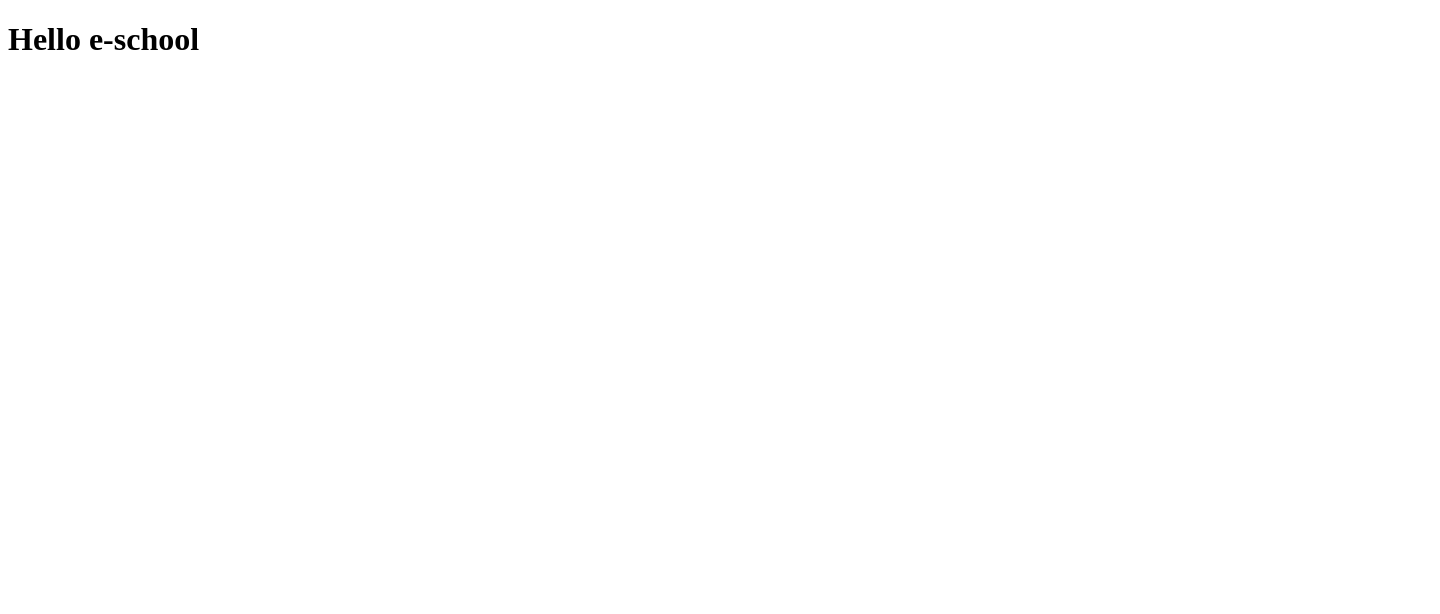
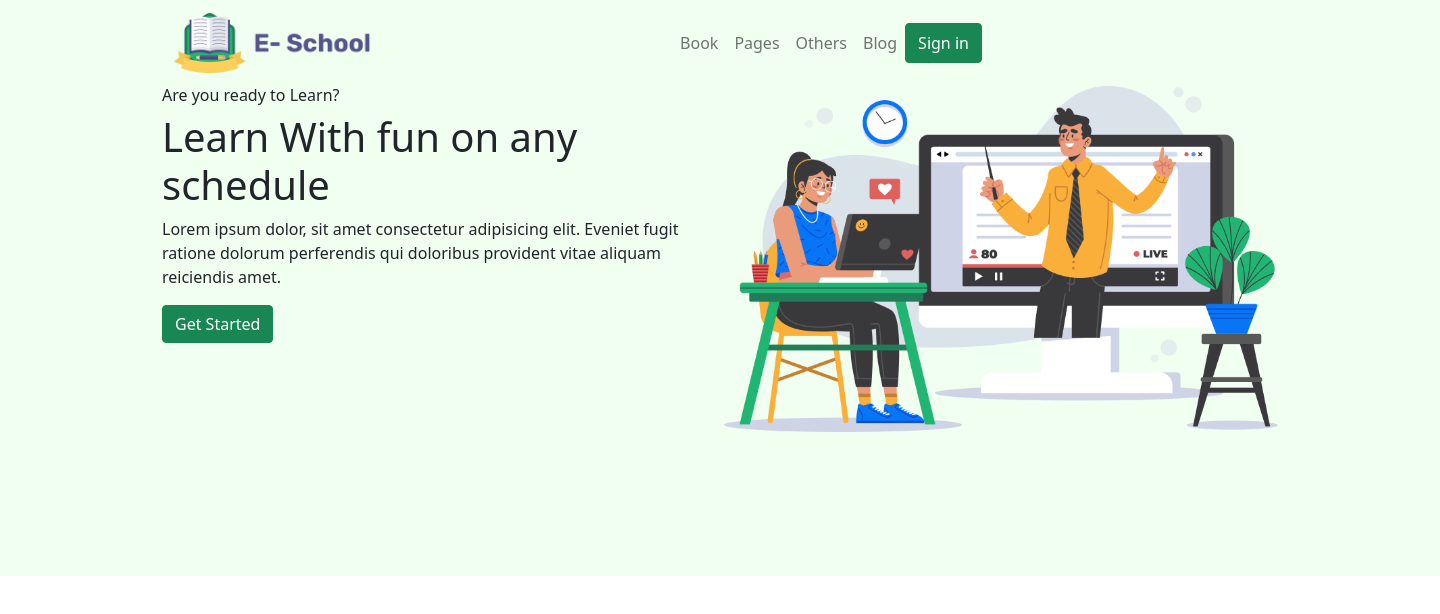
Before and after one commit to arifislamfx/e-school, a plain HTML site: page index.html in a window 1280 px wide. Shown: the whole page, 1440 px wide, since content can reach past the window. Drawn offline with nearby package versions, Linux system fonts and the light colour scheme.

Commit message:
done html header section

```diff
--- a/index.html
+++ b/index.html
@@ -4,9 +4,79 @@
     <meta charset="UTF-8">
     <meta http-equiv="X-UA-Compatible" content="IE=edge">
     <meta name="viewport" content="width=device-width, initial-scale=1.0">
-    <title>E-school Assignment</title>
+    <title>School Assignment</title>
+
+    <link rel="shortcut icon" href="img/favicon.ico" type="image/x-icon">
+
+    <!-- Bootstrap CSS -->
+    <link href="https://cdn.jsdelivr.net/npm/bootstrap@5.0.0-beta2/dist/css/bootstrap.min.css" rel="stylesheet" integrity="sha384-BmbxuPwQa2lc/FVzBcNJ7UAyJxM6wuqIj61tLrc4wSX0szH/Ev+nYRRuWlolflfl" crossorigin="anonymous">
+
+    <!-- Goole fonts -->
+    <link rel="preconnect" href="https://fonts.gstatic.com">
+    <link href="https://fonts.googleapis.com/css2?family=Poppins:wght@400;500;700&display=swap" rel="stylesheet">
+    <link rel="preconnect" href="https://fonts.gstatic.com">
+    <link href="https://fonts.googleapis.com/css2?family=Roboto&display=swap" rel="stylesheet">
+
+    <!-- Custom CSS Link -->
+    <link rel="stylesheet" href="style.css">
 </head>
 <body>
-    <h1>Hello e-school</h1>
+
+    <header>
+        <div class="container">
+
+            <!-- Nav area start -->
+        <nav class="navbar navbar-expand-lg navbar-light">
+            <div class="container-fluid">
+              <a class="navbar-brand" href="#">
+                  <img src="img/ICON/Logo.png" alt="logo" width="198" height="60">
+              </a>
+              <button class="navbar-toggler" type="button" data-bs-toggle="collapse" data-bs-target="#navbarSupportedContent" aria-controls="navbarSupportedContent" aria-expanded="false" aria-label="Toggle navigation">
+                <span class="navbar-toggler-icon"></span>
+              </button>
+              <div class="collapse navbar-collapse" id="navbarSupportedContent">
+                <ul class="navbar-nav mx-auto mb-2 mb-lg-0">
+                  <li class="nav-item">
+                    <a class="nav-link" href="#">Book</a>
+                  </li>
+                  <li class="nav-item">
+                    <a class="nav-link" href="#">Pages</a>
+                  </li>
+                  <li class="nav-item">
+                    <a class="nav-link" href="#">Others</a>
+                  </li>
+                  <li class="nav-item">
+                    <a class="nav-link" href="#">Blog</a>
+                  </li>
+                  <button class="btn btn-success">Sign in</button>
+                </ul>
+              </div>
+            </div>
+          </nav>
+          <!-- Nav area end -->
+
+          <div class="content d-flex">
+              <div class="text">
+                  <h6 class="text">Are you ready to Learn?</h6>
+                  <h1>Learn With fun
+                    on <span> any schedule </span></h1>
+                    <p>Lorem ipsum dolor, sit amet consectetur adipisicing elit. Eveniet fugit ratione dolorum perferendis qui doloribus provident vitae aliquam reiciendis amet.</p>
+                    <button class="btn btn-success">Get Started</button>
+              </div>
+              <div class="img">
+                  <img src="img/Photos/Illustration.png" alt="content img" width="554" height="346">
+              </div>
+          </div>
+        </div>
+    </header>
+
+
+
+     <!-- Option 1: Bootstrap Bundle with Popper -->
+     <script src="https://cdn.jsdelivr.net/npm/bootstrap@5.0.0-beta2/dist/js/bootstrap.bundle.min.js" integrity="sha384-b5kHyXgcpbZJO/tY9Ul7kGkf1S0CWuKcCD38l8YkeH8z8QjE0GmW1gYU5S9FOnJ0" crossorigin="anonymous"></script>
+
+     <!-- Custom Js -->
+     <script src="main.js"></script>
+
 </body>
 </html>
--- a/style.css
+++ b/style.css
@@ -0,0 +1,10 @@
+* {
+    padding: 0;
+    margin: 0;
+    box-sizing: border-box;
+}
+header {
+    width: 1440px;
+    height: 576px;
+     background: #F0FFF0;
+}
```
Also changed, not shown: img/ICON/Logo.png (renamed from e-school-resources-master/e-school-resources-master/ICON/Logo.png), img/ICON/Student.png (renamed from e-school-resources-master/e-school-resources-master/ICON/Student.png), img/ICON/Students.png (renamed from e-school-resources-master/e-school-resources-master/ICON/Students.png), img/ICON/Test.png (renamed from e-school-resources-master/e-school-resources-master/ICON/Test.png), img/ICON/book.png (renamed from e-school-resources-master/e-school-resources-master/ICON/book.png), img/ICON/calendar.png (renamed from e-school-resources-master/e-school-resources-master/ICON/calendar.png), img/ICON/people.png (renamed from e-school-resources-master/e-school-resources-master/ICON/people.png), img/Photos/Illustration.png (renamed from e-school-resources-master/e-school-resources-master/Photos/Illustration.png), img/Photos/Man.png (renamed from e-school-resources-master/e-school-resources-master/Photos/Man.png), img/Photos/Morder psyc.png (renamed from e-school-resources-master/e-school-resources-master/Photos/Morder psyc.png), img/Photos/Morder pychons.png (renamed from e-school-resources-master/e-school-resources-master/Photos/Morder pychons.png), img/Photos/Morder pyschology.png (renamed from e-school-resources-master/e-school-resources-master/Photos/Morder pyschology.png), img/favicon.ico (added), main.js (added), 2 other files.
